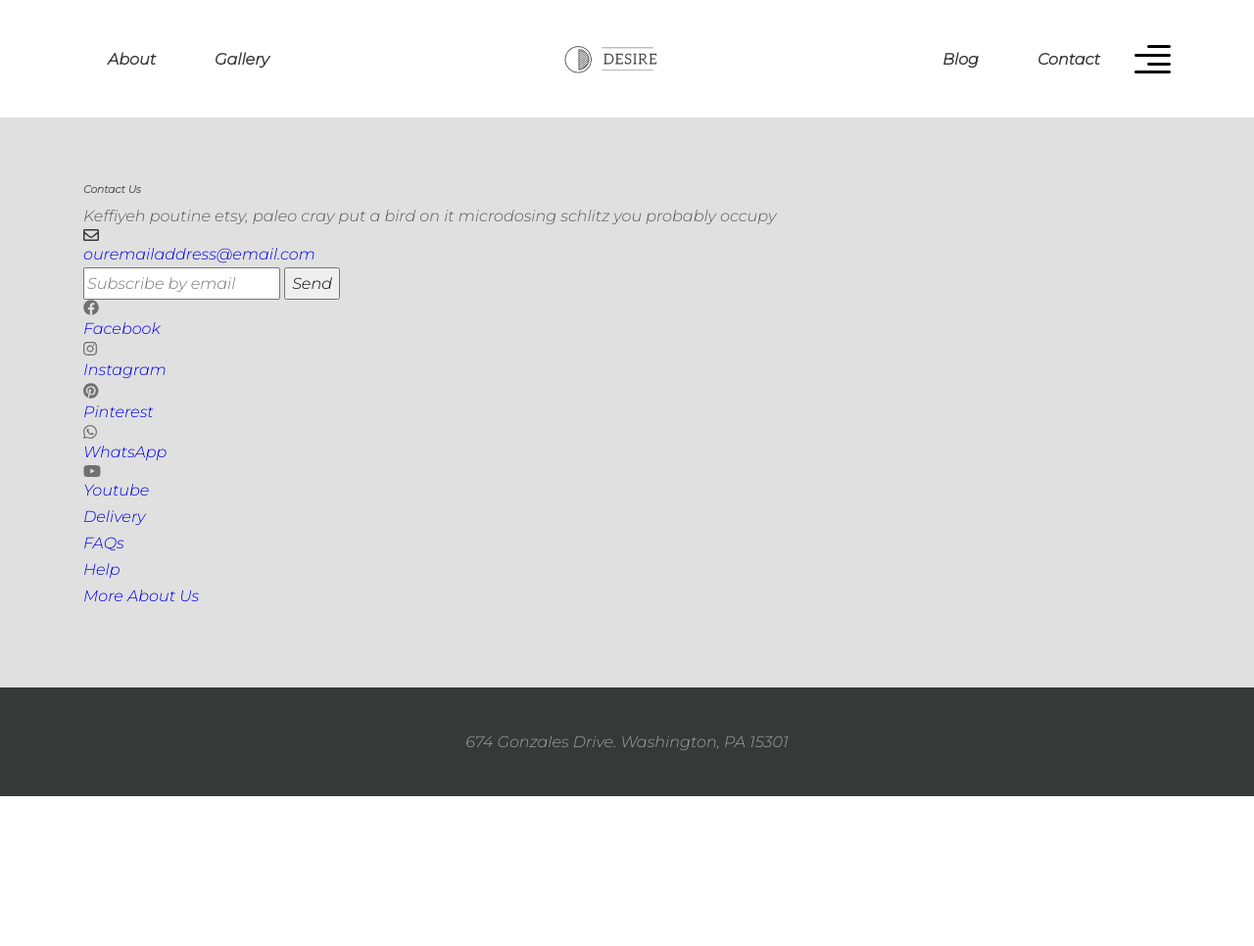
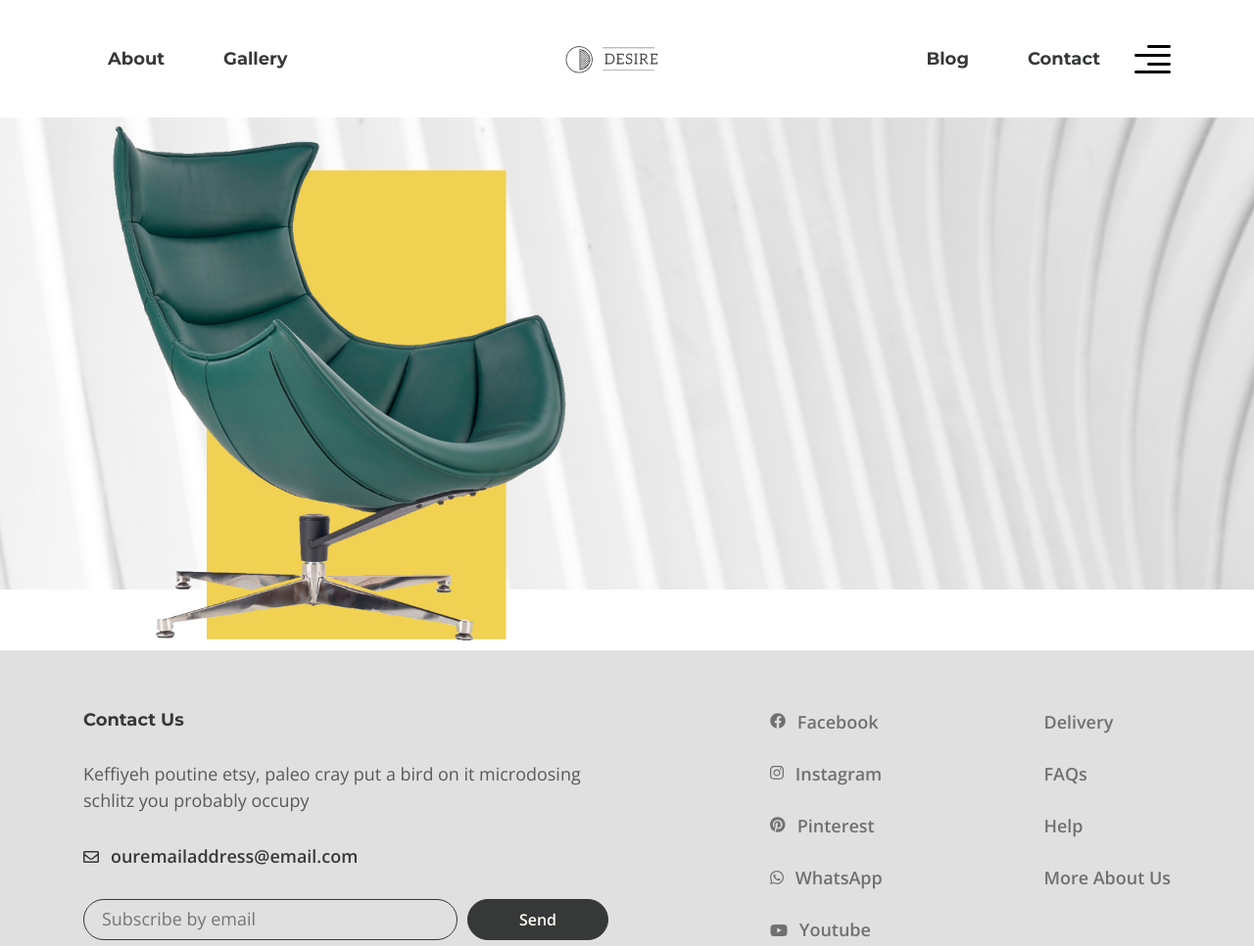
Before and after one commit to greg-front-end/web_site_Furniture_collection, a website: page app/index.html in a window 1280 px wide. Shown: the top 966 px of the page at 98% size. Before the commit the page ends 813 px from the top, so only its background shows below. Drawn offline with nearby package versions, Linux system fonts and the light colour scheme.

Commit message:
changed variables and finish footer styles

```diff
--- a/app/index.html
+++ b/app/index.html
@@ -7,7 +7,8 @@
   <title>Document</title>
   <link rel="preconnect" href="https://fonts.googleapis.com">
   <link rel="preconnect" href="https://fonts.gstatic.com" crossorigin>
-  <link href="https://fonts.googleapis.com/css2?family=Montserrat:ital,wght@1,300&family=Open+Sans&display=swap"
+  <link
+    href="https://fonts.googleapis.com/css2?family=Montserrat:wght@700&family=Open+Sans:wght@400;500;600&display=swap"
     rel="stylesheet">
   <link rel="stylesheet" href="css/style.min.css">
 </head>
@@ -47,7 +48,13 @@
         </div>
       </div>
     </header>
-    <main class="main"></main>
+    <main class="main">
+      <section class="section intro" id="intro">
+        <div class="intro__bg">
+          <img class="intro__img" src="images/intro.png" alt="main" title="Chair">
+        </div>
+      </section>
+    </main>
     <footer class="footer">
       <div class="footer__content">
         <div class="container">
--- a/app/scss/_footer.scss
+++ b/app/scss/_footer.scss
@@ -10,46 +10,89 @@
   // .footer__inner
 
   &__inner {
+    display: flex;
+    justify-content: center;
+    flex-direction: column;
+    row-gap: 30px;
+    @media  screen and (min-width: 768px) {
+      justify-content: space-between;
+      flex-direction: row;
+      column-gap: 15px;
+    }
   }
 
   // .footer__info
 
   &__info {
+    flex-basis: fill;
+    @media screen and (min-width: 768px) {
+      max-width: 50%;
+      width: 536px;
+      flex-shrink: 1;
+    }
   }
 
   // .footer__info-title
 
   &__info-title {
+    @extend %title-font-mons-700;
+    @extend %responsive-text_size-form_title;
+    padding-bottom: 30px;
   }
 
   // .footer__info-text
 
   &__info-text {
+    padding-bottom: 30px;
   }
 
   // .footer__info-email
 
   &__info-email {
+    display: inline-block;
+    padding-bottom: 30px;
+    @extend %footer-font-open-600;
+    color: $title-text-color;
+    img {
+      display: inline-block;
+      padding-right: 12px;
+    }
   }
 
   // .footer__form
 
   &__form {
+    display: flex;
+    justify-content: center;
+    flex-direction: column;
+    row-gap: 20px;
+    @media screen and (min-width: 768px){
+      flex-direction: row;
+      justify-content: space-between;
+      align-items: space-between;
+    }
   }
 
   // .footer__form-input
 
   &__form-input {
+    @extend %form-input;
   }
 
   // .footer__form-btn
 
   &__form-btn {
+    @extend %form-btn;
+    @extend %footer-font-open-600;
   }
 
   // .footer__social
 
   &__social {
+    max-width:288px;
+    li:not(:last-child) {
+      padding-bottom: 26px;
+    }
   }
 
   // .footer__soctial-item
@@ -60,11 +103,19 @@
   // .footer__social-link
 
   &__social-link {
+    img {
+      display: inline-block;
+      padding-right: 12px;
+    }
   }
 
   // .footer__menu
 
   &__menu {
+    max-width:288px;
+    li:not(:last-child) {
+      padding-bottom: 26px;
+    }
   }
 
   // .footer__menu-list
@@ -78,8 +129,10 @@
   }
 
   // .footer__menu-link
-
+  &__social-link,
   &__menu-link {
+    color: $footer-links-color;
+    @extend %footer-font-open-600;
   }
 
   // .footer__copyright
@@ -91,5 +144,3 @@
     padding: 42px 0;
   }
 }
-.container {
-}
--- a/app/scss/_global.scss
+++ b/app/scss/_global.scss
@@ -28,3 +28,16 @@ body {
   margin: 0 auto;
   padding: 0 15px;
 }
+
+.title {
+	font-family: $title-font;
+	@extend %responsive-text_size-main_title;
+	color: $title-text-color;
+	text-align: center;
+}
+
+.title-blog {
+	font-family: $title-font;
+	@extend %responsive-text_size-blog_title;
+	color: $title-text-color;
+}
--- a/app/scss/_header.scss
+++ b/app/scss/_header.scss
@@ -13,6 +13,7 @@
       margin: 0 auto;
       height: 120px;
     }
+
   }
 
   // .header__btn
@@ -50,7 +51,7 @@
   // .menu__list-link
 
   &__list-link {
-    @extend %title-font;
+    @extend %title-font-mons-700;
   }
 }
 .logo {
--- a/app/scss/_libs.scss
+++ b/app/scss/_libs.scss
@@ -0,0 +1,22 @@
+$maxwidth: 1920;
+$maxWidthContainer: 1100;
+
+@mixin adaptiv-value($property, $startsize, $minsize, $type) {
+  $addsize: $startsize - $minsize;
+  @if $type==1 {
+    // If less container
+    #{$property} : $startsize + px;
+    @media (max-width: #{$maxWidthcontainer + px}) {
+    #{property}: calc(#{$minsize + px} + #{$addsize} * ((100vw - 320px) / #{$maxWidthContainer - 320})) ;
+    }
+  } @else if $type==2 {
+    // If more then container
+    #{$property}: $startsize + px;
+    @media (min-width: #{$maxWidthContainer + px}) {
+      #{property}: calc(#{$minSize + px} + #{$addsize} * ((100vw - 320px) / #{$maxWidth - 320}));
+    }
+  } @else {
+    // Always
+    #{property}: calc(#{$minsize + px} + #{$addsize} * ((100vw - 320px) / #{$maxWidth - 320})) ;
+  }
+}
--- a/app/scss/_vars.scss
+++ b/app/scss/_vars.scss
@@ -26,27 +26,27 @@ $scale: scale(1.1);
 
 // ================= RESPONSIVE TEXT SIZE ================= //
 %body-text_size {
-  font-size: clamp(14px, 2.5vw, 16px);
+  font-size: clamp(16px, calc(16 / 1140 * 100vw), 18px);
   line-height: 27px;
 }
 
 %responsive-text_size-intro_title {
-  font-size: clamp(24px, 2.5vw, 110px);
+  font-size: clamp(36px, calc(110 / 1140 * 100vw), 120px);
   line-height: 51px;
 }
 
 %responsive-text_size-main_title {
-  font-size: clamp(18px, 2.5vw, 36px);
+  font-size: clamp(26px, calc(36 / 1140 * 100vw), 40px);
   line-height: 51px;
 }
 
-%responsive-text_size-article_title {
-  font-size: clamp(14px, 2.5vw, 24px);
+%responsive-text_size-blog_title {
+  font-size: clamp(20px, calc(24 / 1140 * 100vw), 28px);
   line-height: 38px;
 }
 
 %responsive-text_size-form_title {
-  font-size: clamp(12px, 2.5vw, 16px);
+  font-size: clamp(16px, calc(16 / 1140 * 100vw), 20px);
   line-height: 23px;
 }
 
@@ -56,14 +56,19 @@ $scale: scale(1.1);
 
 // ================= FOTNS ================= //
 
-$body-font: 'Montserrat', sans-serif;
-$title-font: 'Open Sans', sans-serif;
+$title-font: 'Montserrat', sans-serif;
+$body-font: 'Open Sans', sans-serif;
 
 // title fonts 'for using: @extend %title-font;
-%title-font {
-  font-family: $body-font;
+%title-font-mons-700 {
+  font-family: $title-font;
   font-weight: 700;
   color: $title-text-color;
+}
+
+%footer-font-open-600 {
+  font-family: $body-font;
+  font-weight: 600;
 }
 
 // ================= BUTTONS ================= //
@@ -101,6 +106,13 @@ $title-font: 'Open Sans', sans-serif;
   background-color: $title-text-color;
   border-radius: 21px;
   padding: 6px 12px;
+  width: 100%;
+  @media screen and (min-width: 768px){
+    width: 160px;
+  }
+  @media (min-width: 481px) and (max-width: 768px){
+    width: 70%;
+  }
 }
 
 // ================= INPUTS ================= //
@@ -112,4 +124,12 @@ $title-font: 'Open Sans', sans-serif;
   border-radius: 21px;
   padding: 6px 18px;
   color: $footer-form-placeholder;
+  width: 100%;
+  @media screen and (min-width: 768px){
+    width: 80%;
+    margin-right: 10px;
+  }
+  @media (min-width: 481px) and (max-width: 768px){
+    width: 70%;
+  }
 }
```
Also changed, not shown: app/css/style.min.css, app/images/intro.png (added), app/images/main_slider.jpg (added), 2 other files.
